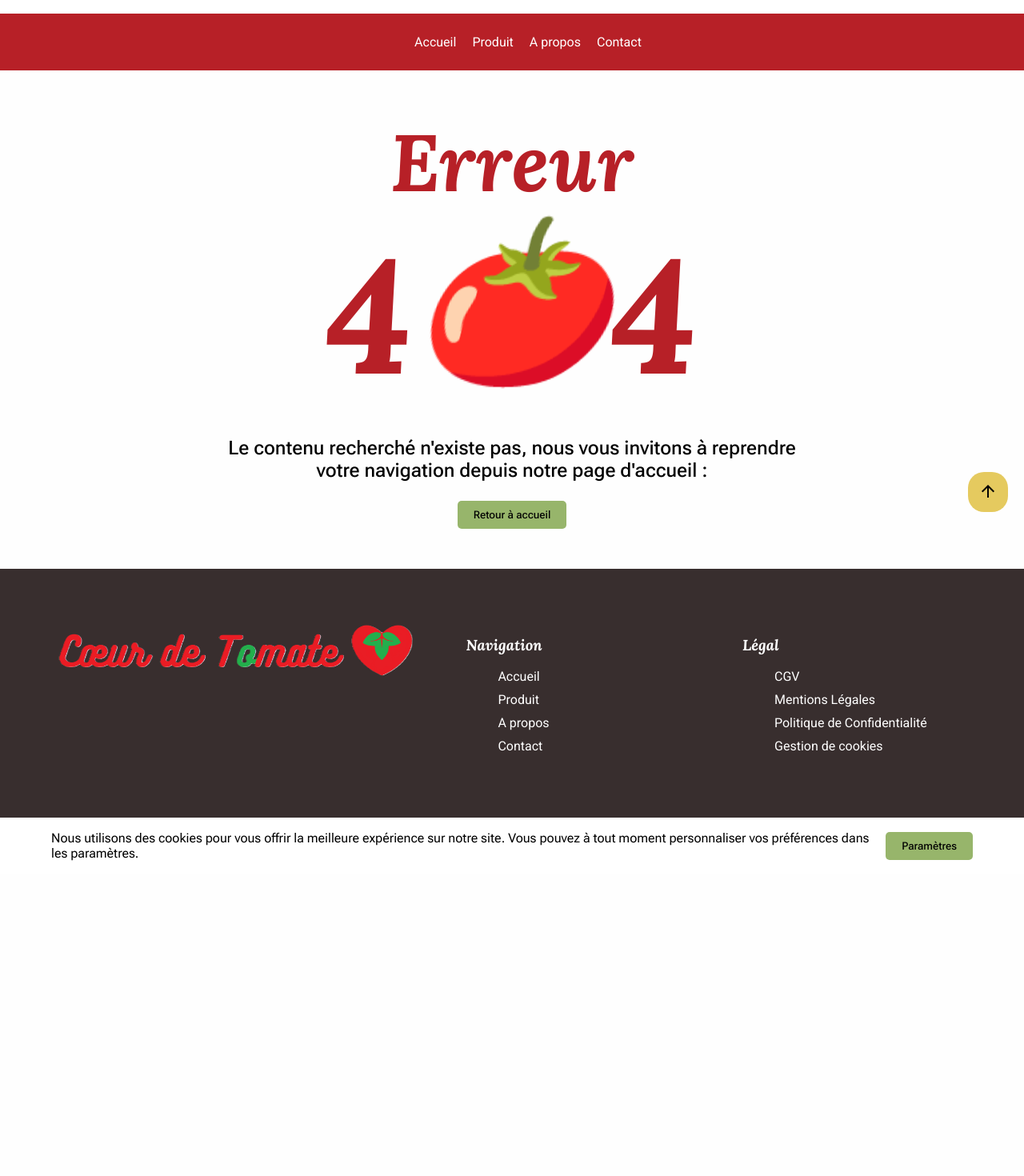
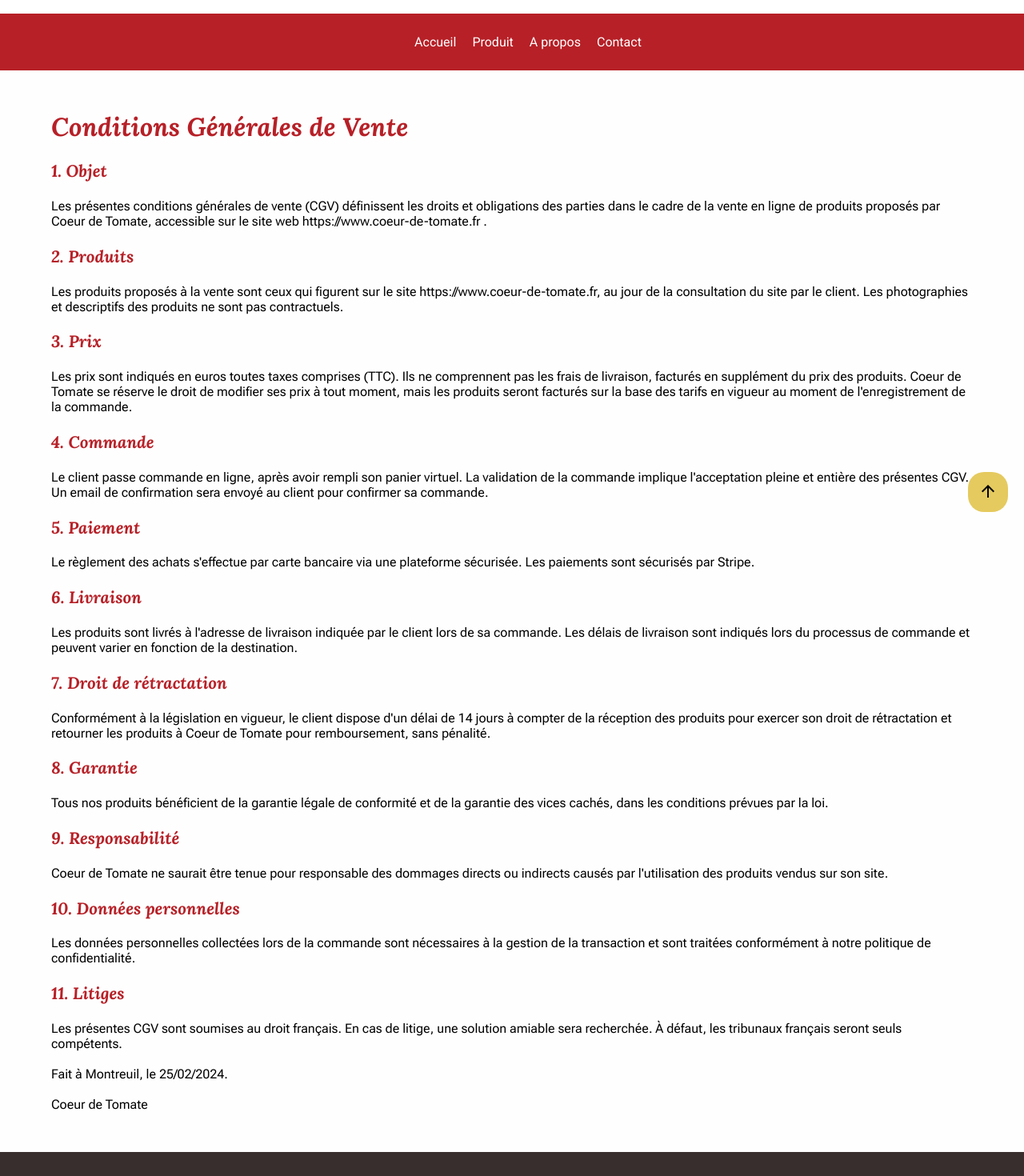
Before and after one commit to JulieNonnon/Coeur_De_Tomate_app, an Angular app: page /legal-cgv in a window 1280 px wide. Before the commit this address led to /error404. Shown: the part 100-1570 px from the top of the page at 80% size. Before the commit the page ends 1192 px from the top, so only its background shows below. Built offline with nearby package versions, Linux system fonts and the light colour scheme.

Commit message:
feature: legal-cgv page created, link implemented in footer

```diff
--- a/src/app/app-routing.module.ts
+++ b/src/app/app-routing.module.ts
@@ -7,6 +7,7 @@
 import { CartComponent } from './pages/cart/cart.component';
 import { CheckoutComponent } from './pages/checkout/checkout.component';
 import { OrderSummaryComponent } from './pages/order-summary/order-summary.component';
+import { LegalCgvComponent } from './pages/legal-cgv/legal-cgv.component';
 
 const routes: Routes = [
   { path: '', component: HomeComponent, pathMatch: 'full' },
@@ -16,6 +17,7 @@
   { path: 'checkout', component: CheckoutComponent },
   { path: 'order-summary', component: OrderSummaryComponent },
   { path: 'error404', component: Error404Component },
+  { path: 'legal-cgv', component: LegalCgvComponent},
   { path: '**', redirectTo: '/error404' }
 ];
 
--- a/src/app/app.module.ts
+++ b/src/app/app.module.ts
@@ -25,6 +25,7 @@
 import { CategoryCardComponent } from './reusables/category-card/category-card.component'
 import { MatGridListModule } from '@angular/material/grid-list';
 import { FlexLayoutModule } from '@angular/flex-layout';
+import { LegalCgvComponent } from './pages/legal-cgv/legal-cgv.component';
 
 
 @NgModule({
@@ -46,7 +47,8 @@
     ProductCardComponent,
     DeliveryInfosComponent,
     CookieModalComponent,
-    CategoryCardComponent
+    CategoryCardComponent,
+    LegalCgvComponent
   ],
   imports: [
     BrowserModule,
--- a/src/app/components/footer/footer.component.html
+++ b/src/app/components/footer/footer.component.html
@@ -25,7 +25,7 @@
             <h3>Légal</h3>
             <nav class="legalFooter">
                 <ul>
-                    <li><a routerLink="/error404">CGV</a></li>
+                    <li><a routerLink="/legal-cgv">CGV</a></li>
                     <li><a routerLink="/error404">Mentions Légales</a></li>
                     <li><a routerLink="/error404">Politique de Confidentialité</a></li>
                     <li><a routerLink="/error404">Gestion de cookies</a></li>
--- /dev/null
+++ b/src/app/pages/legal-cgv/legal-cgv.component.css
@@ -0,0 +1,26 @@
+.containerCGV{
+    margin: 50px 5%;
+    /* border: blue solid 1px; */
+}
+
+.containerCGV h1 {
+    color: var(--color-title);
+    font-size: clamp(22px, 5vw, 32px);
+}
+
+.containerCGV h3 {
+    color: var(--color-title);
+    font-size: clamp(18px, 5vw, 20.8px);
+}
+
+.containerCGV p {
+    font-size: clamp(14px, 5vw, 16px);
+}
+
+@media (max-width:430px) {
+
+    .containerCGV p {
+        text-align: justify;
+        }
+
+    }
--- /dev/null
+++ b/src/app/pages/legal-cgv/legal-cgv.component.html
@@ -0,0 +1,53 @@
+<div class="containerCGV">
+
+    <h1>Conditions Générales de Vente</h1>
+
+        <h3>1. Objet</h3>
+
+        <p>Les présentes conditions générales de vente (CGV) définissent les droits et obligations des parties dans le cadre de la vente en ligne de produits proposés par Coeur de Tomate, accessible sur le site web https://www.coeur-de-tomate.fr .</p>
+
+        <h3>2. Produits</h3>
+
+        <p>Les produits proposés à la vente sont ceux qui figurent sur le site https://www.coeur-de-tomate.fr, au jour de la consultation du site par le client. Les photographies et descriptifs des produits ne sont pas contractuels. </p>
+
+        <h3>3. Prix</h3>
+
+        <p>Les prix sont indiqués en euros toutes taxes comprises (TTC). Ils ne comprennent pas les frais de livraison, facturés en supplément du prix des produits. Coeur de Tomate se réserve le droit de modifier ses prix à tout moment, mais les produits seront facturés sur la base des tarifs en vigueur au moment de l'enregistrement de la commande.</p>
+
+        <h3>4. Commande</h3>
+
+        <p>Le client passe commande en ligne, après avoir rempli son panier virtuel. La validation de la commande implique l'acceptation pleine et entière des présentes CGV. Un email de confirmation sera envoyé au client pour confirmer sa commande.</p>
+
+        <h3>5. Paiement</h3>
+
+        <p>Le règlement des achats s'effectue par carte bancaire via une plateforme sécurisée. Les paiements sont sécurisés par Stripe.</p>
+
+        <h3>6. Livraison</h3>
+
+        <p>Les produits sont livrés à l'adresse de livraison indiquée par le client lors de sa commande. Les délais de livraison sont indiqués lors du processus de commande et peuvent varier en fonction de la destination.</p>
+
+        <h3>7. Droit de rétractation</h3>
+
+        <p>Conformément à la législation en vigueur, le client dispose d'un délai de 14 jours à compter de la réception des produits pour exercer son droit de rétractation et retourner les produits à Coeur de Tomate pour remboursement, sans pénalité.</p>
+
+        <h3>8. Garantie</h3>
+
+        <p>Tous nos produits bénéficient de la garantie légale de conformité et de la garantie des vices cachés, dans les conditions prévues par la loi.</p>
+
+        <h3>9. Responsabilité</h3>
+
+        <p>Coeur de Tomate ne saurait être tenue pour responsable des dommages directs ou indirects causés par l'utilisation des produits vendus sur son site.</p>
+
+        <h3>10. Données personnelles</h3>
+
+        <p>Les données personnelles collectées lors de la commande sont nécessaires à la gestion de la transaction et sont traitées conformément à notre politique de confidentialité.</p>
+
+        <h3>11. Litiges</h3>
+
+        <p>Les présentes CGV sont soumises au droit français. En cas de litige, une solution amiable sera recherchée. À défaut, les tribunaux français seront seuls compétents.
+        <br><br>
+        Fait à Montreuil, le 25/02/2024.
+        <br><br>
+        Coeur de Tomate</p>
+
+    </div>
```
Also changed, not shown: src/app/pages/legal-cgv/legal-cgv.component.ts (added, +10 -0 lines), 1 other file (tests, documents, lock files or other folders).
